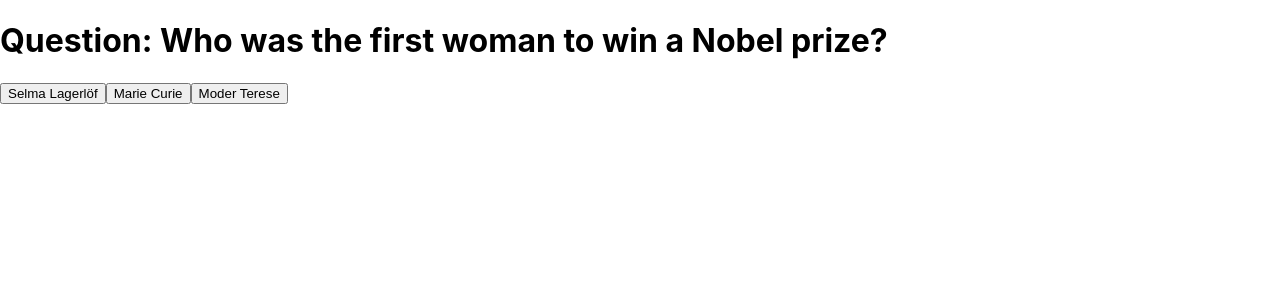
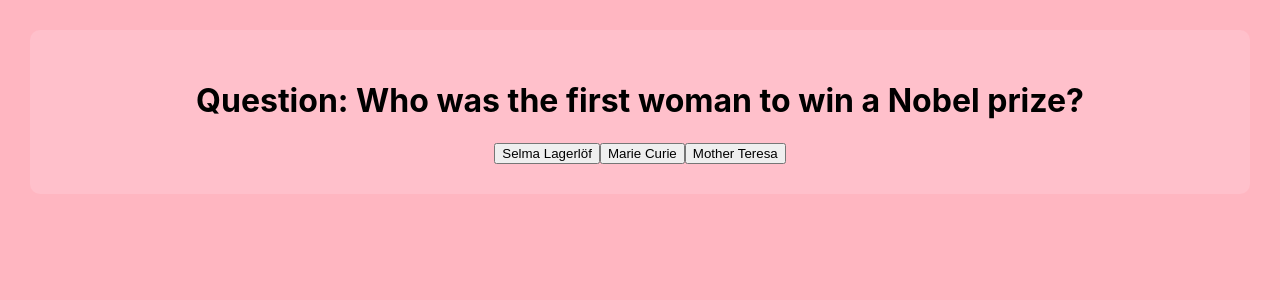
Before and after one commit to Technigo/project-redux-quiz-old, a React (Create React App) app: page / in a window 1280 px wide. Shown: the top 300 px of the page. Built offline with nearby package versions, Linux system fonts and the light colour scheme.

Commit message:
[JL] Added Summary compontent, and styled-components

```diff
--- a/package.json
+++ b/package.json
@@ -14,7 +14,8 @@
     "react": "^16.12.0",
     "react-dom": "^16.12.0",
     "react-redux": "^7.1.3",
-    "react-scripts": "^3.3.0"
+    "react-scripts": "^3.3.0",
+    "styled-components": "^5.3.5"
   },
   "scripts": {
     "start": "react-scripts start",
--- a/src/components/CurrentQuestion.js
+++ b/src/components/CurrentQuestion.js
@@ -1,6 +1,21 @@
 import React from 'react';
 import { useSelector, useDispatch } from 'react-redux';
 import { quiz } from 'reducers/quiz';
+import { Summary } from 'components/Summary';
+import styled from 'styled-components'
+
+export const QuestionBackground = styled.body`
+  margin: 0;
+  background-color: lightpink;
+  height: 100vh;
+  padding: 30px;
+`
+const QuestionContainer = styled.div`
+  background-color: pink;
+  padding: 30px;
+  border-radius: 10px;
+  text-align: center;
+`
 
 export const CurrentQuestion = () => {
   // @ida getting data from the store / "postnord"
@@ -16,6 +31,9 @@ export const CurrentQuestion = () => {
   const store = useSelector((state) => state);
   console.log(store, 'store');
 
+  // @joanna - added to be able to push user through to Summary after last question.
+  const quizOver = useSelector((store) => store.quiz.quizOver)
+
   // @ida forwarding data from the store / updating the store / "DHL"
   const dispatch = useDispatch();
   const onAnswerSubmit = (id, index) => {
@@ -27,11 +45,18 @@ export const CurrentQuestion = () => {
     }
   };
 
+  // This pushes the user to the Summary after last question.
+  if (quizOver === true) {
+    return <Summary />;
+  }
+
   if (!question) {
     return <h1>Oh no! I could not find the current question!</h1>;
   }
 
   return (
+    <QuestionBackground>
+      <QuestionContainer>
         <div>
           <h1>Question: {question.questionText}</h1>
           {question.options.map((item, index) => {
@@ -45,5 +70,7 @@ export const CurrentQuestion = () => {
             );
           })}
         </div>
+      </QuestionContainer>
+    </QuestionBackground>
   );
 };
--- /dev/null
+++ b/src/components/Summary.js
@@ -0,0 +1,23 @@
+import React from 'react'
+import styled from 'styled-components'
+import { QuestionBackground } from 'components/CurrentQuestion'
+
+const SummaryStyling = styled.div`
+    margin: 0;
+    background-color: lightpink;
+    height: 100vh;
+    padding: 30px;
+`
+
+export const Summary = () => {
+    return (
+        <QuestionBackground>
+            <SummaryStyling>
+                <div>
+                    <h1>Good work! Here is your summary!</h1>
+                    <button>Restart</button>
+                </div>
+            </SummaryStyling>
+        </QuestionBackground>
+    )
+}
--- a/src/reducers/quiz.js
+++ b/src/reducers/quiz.js
@@ -5,7 +5,7 @@ const questions = [
   {
     id: 1,
     questionText: 'Who was the first woman to win a Nobel prize?',
-    options: ['Selma Lagerlöf', 'Marie Curie', 'Moder Terese'],
+    options: ['Selma Lagerlöf', 'Marie Curie', 'Mother Teresa'],
     correctAnswerIndex: 1,
   },
   {
@@ -24,15 +24,15 @@ const questions = [
   {
     id: 4,
     questionText:
-      'Which woman, who lived 1815-1852, is described as the first programmer in history??',
+      'Which woman, who lived 1815-1852, is described as the first programmer in history?',
     options: ['Grace Hopper', 'Mae Jemison', 'Ada Lovelace'],
     correctAnswerIndex: 2,
   },
   {
     id: 5,
     questionText:
-      'What is the name of the President of the European Commission since 1 Dec 2019 and also the first woman to hold this post??',
-    options: ['Angela Merkel', 'Ursula con der Leyen', 'Christine Lagarde'],
+      'What is the name of the President of the European Commission since 1 Dec 2019 and also the first woman to hold this post?',
+    options: ['Angela Merkel', 'Ursula von der Leyen', 'Christine Lagarde'],
     correctAnswerIndex: 1,
   },
 ];
```
Also changed, not shown: 1 other file (tests, documents, lock files or other folders). Lines whose indentation alone changed are shown as unchanged.
